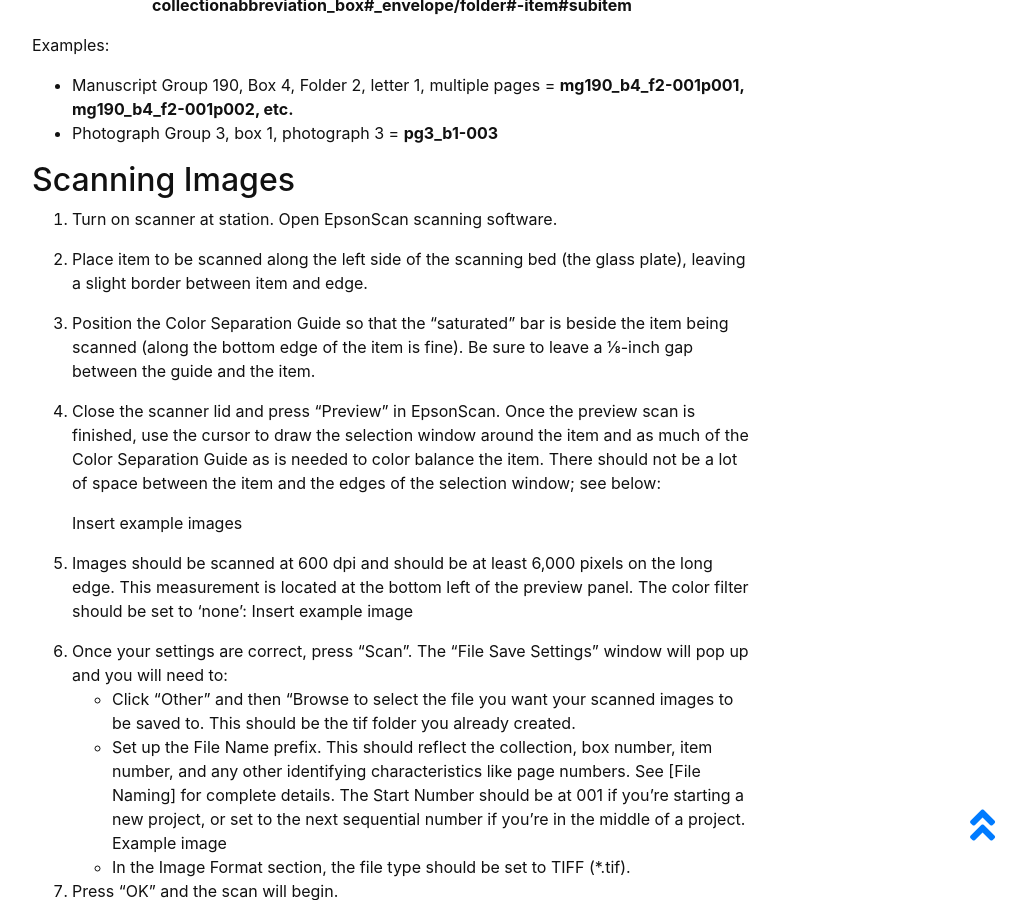
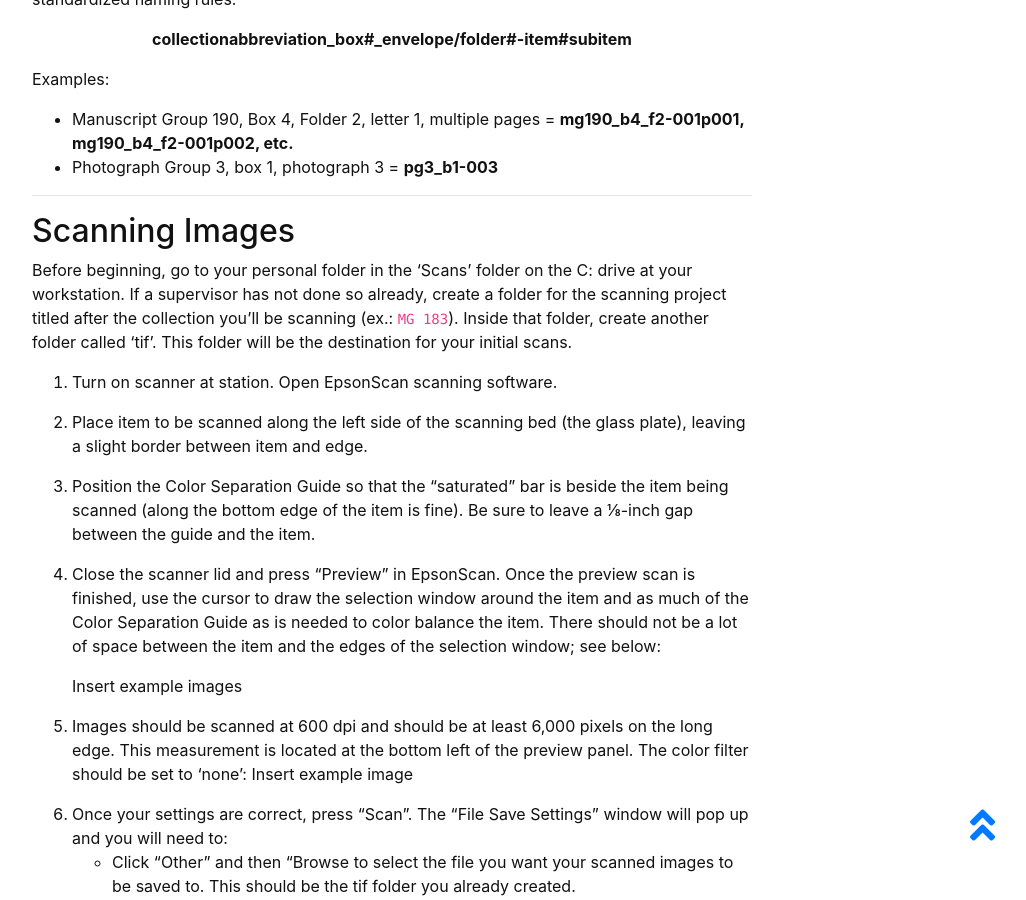
Before and after one commit to uidaholib/dds-student-workflow, a Jekyll site: the page built from content/1-intro.md, in a window 1280 px wide and 900 px high, scrolled down 773 px. Shown: the whole window, without its empty margins (248-1274 px from the left). Built offline with Jekyll 4.4.1, drawn with Linux system fonts in a browser that asks for light colours.

Commit message:
Update 1-intro.md

```diff
--- a/content/1-intro.md
+++ b/content/1-intro.md
@@ -14,10 +14,14 @@ Make sure that hands are clean and dry when handling materials for scanning or a
 3. [Scanning images](#images)
 4. [Scanning documents](#documents)
 
+-----------
+
 {:#why}
 ## Why do we scan?
 
 Digitizing materials by scanning them with a flatbed, large format, or feed scanner is sometimes the safest and most effective means of preserving the information in an item and allowing others to access it. Scanning items at a high resolution allows the item to be used in different ways without needing to make any manipulations to the actual item. This is why we aim for a minimum 600 dpi image; it provides a scalable image that can be used for large or small reprints while maintaining the original details of the item.
+
+-----------
 
 {:#file}
 ## File Naming
@@ -30,8 +34,12 @@ Examples:
 - Manuscript Group 190, Box 4, Folder 2, letter 1, multiple pages = **mg190_b4_f2-001p001, mg190_b4_f2-001p002, etc.**
 - Photograph Group 3, box 1, photograph 3 = **pg3_b1-003**
 
+------------
+
 {:#images}
 ## Scanning Images
+
+Before beginning, go to your personal folder in the 'Scans' folder on the C: drive at your workstation. If a supervisor has not done so already, create a folder for the scanning project titled after the collection you'll be scanning (ex.: `MG 183`). Inside that folder, create another folder called 'tif'. This folder will be the destination for your initial scans.
 
 1. Turn on scanner at station. Open EpsonScan scanning software.
 
@@ -53,6 +61,8 @@ Example image
 
 7. Press “OK” and the scan will begin.
 
+-------------
+
 {:#documents}
 ## Scanning Documents
 
```
